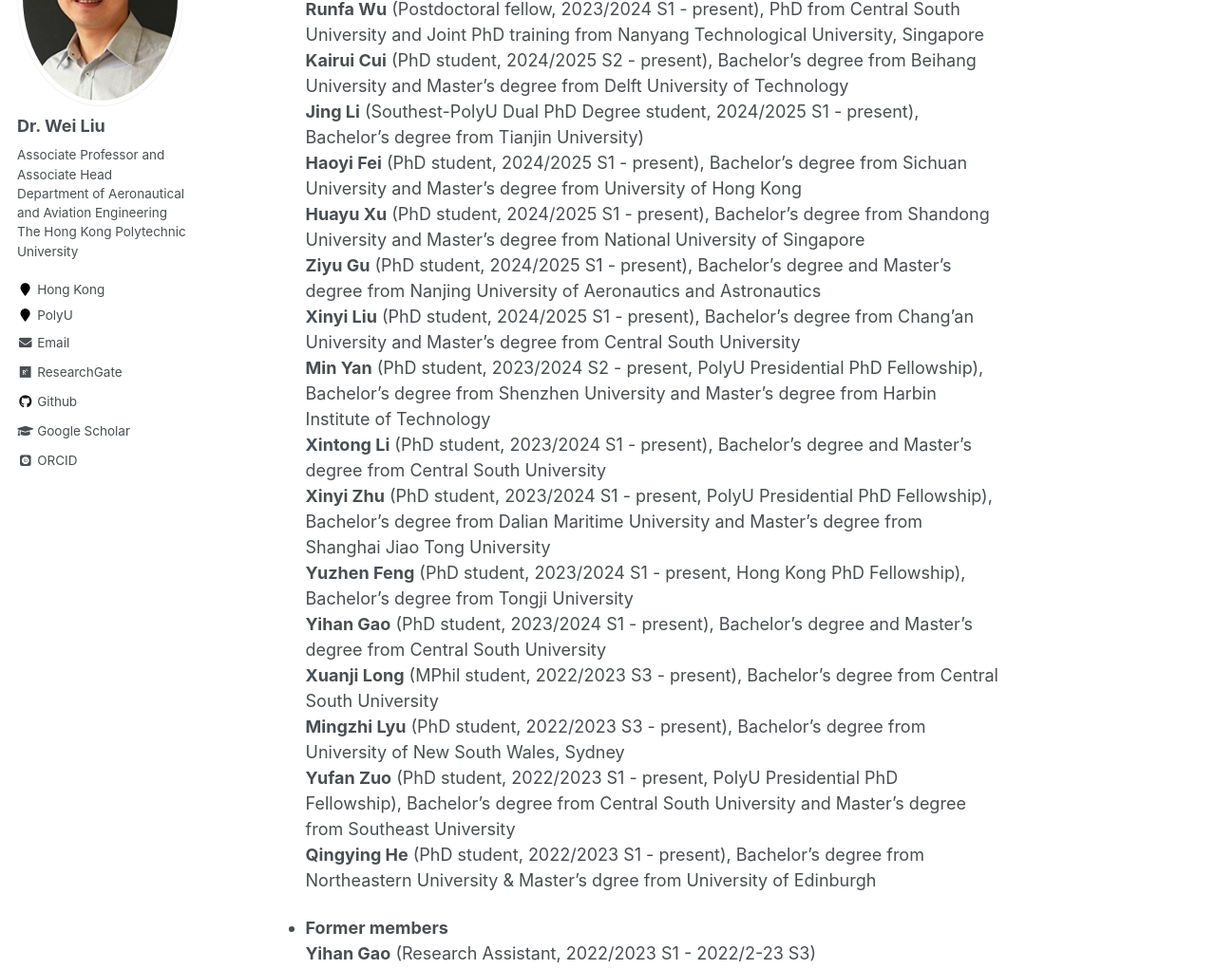
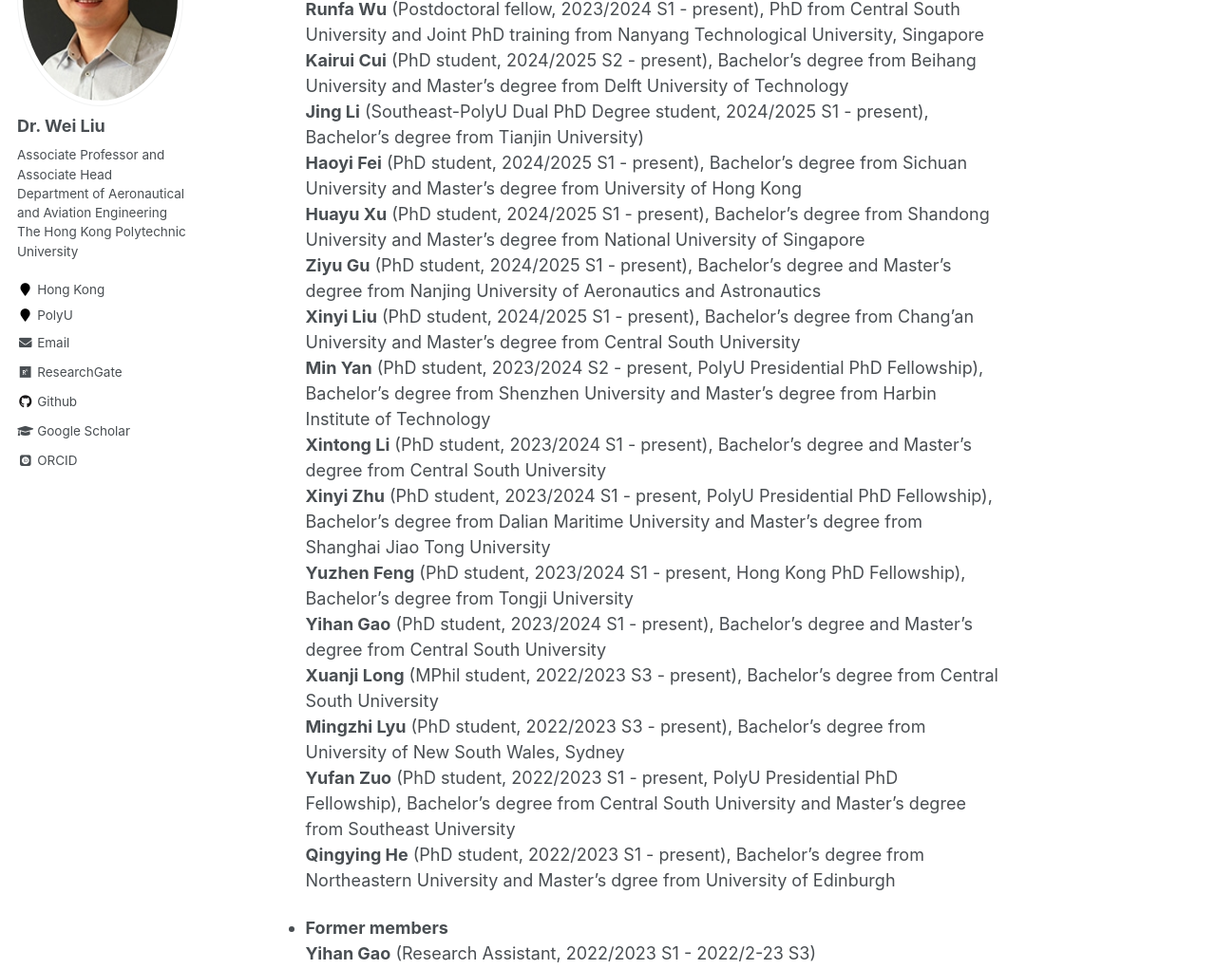
Before and after one commit to weiliu2016/weiliu2016.github.io, a Jekyll site: the page built from _pages/about.md, in a window 1280 px wide and 1400 px high, scrolled down 1187 px. Shown: the part 153-1174 px from the top of the window at 95% size. Built offline with Jekyll 4.4.1, drawn with Linux system fonts in a browser that asks for light colours; some web fonts are replaced; formulas are drawn with MathJax 3.

Commit message:
Update about.md

```diff
--- a/_pages/about.md
+++ b/_pages/about.md
@@ -32,7 +32,7 @@ Group Members & Affiliates
 - **Current members**\
   **Runfa Wu** (Postdoctoral fellow, 2023/2024 S1 - present), PhD from Central South University and Joint PhD training from Nanyang Technological University, Singapore\
   **Kairui Cui** (PhD student, 2024/2025 S2 - present), Bachelor's degree from Beihang University and Master's degree from Delft University of Technology\
-  **Jing Li** (Southest-PolyU Dual PhD Degree student, 2024/2025 S1 - present), Bachelor's degree from Tianjin University)\
+  **Jing Li** (Southeast-PolyU Dual PhD Degree student, 2024/2025 S1 - present), Bachelor's degree from Tianjin University)\
   **Haoyi Fei** (PhD student, 2024/2025 S1 - present), Bachelor's degree from Sichuan University and Master's degree from University of Hong Kong\
   **Huayu Xu** (PhD student, 2024/2025 S1 - present), Bachelor's degree from Shandong University and Master's degree from National University of Singapore\
   **Ziyu Gu** (PhD student, 2024/2025 S1 - present), Bachelor's degree and Master's degree from Nanjing University of Aeronautics and Astronautics\
@@ -45,7 +45,7 @@ Group Members & Affiliates
   **Xuanji Long** (MPhil student, 2022/2023 S3 - present), Bachelor's degree from Central South University\
   **Mingzhi Lyu** (PhD student, 2022/2023 S3 - present), Bachelor's degree from University of New South Wales, Sydney\
   **Yufan Zuo** (PhD student, 2022/2023 S1 - present, PolyU Presidential PhD Fellowship), Bachelor's degree from Central South University and Master's degree from Southeast University\
-  **Qingying He** (PhD student, 2022/2023 S1 - present), Bachelor's degree from Northeastern University & Master's dgree from University of Edinburgh
+  **Qingying He** (PhD student, 2022/2023 S1 - present), Bachelor's degree from Northeastern University and Master's dgree from University of Edinburgh
 
 - **Former members**\
   **Yihan Gao** (Research Assistant, 2022/2023 S1 - 2022/2-23 S3)\
```
